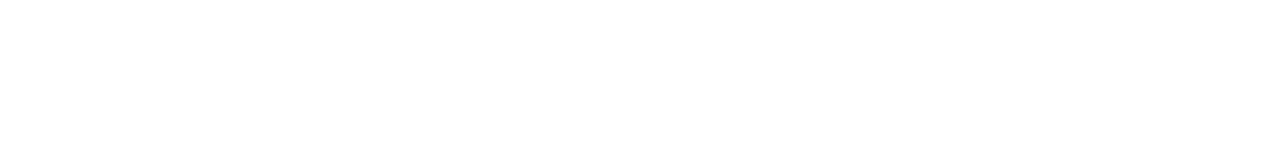
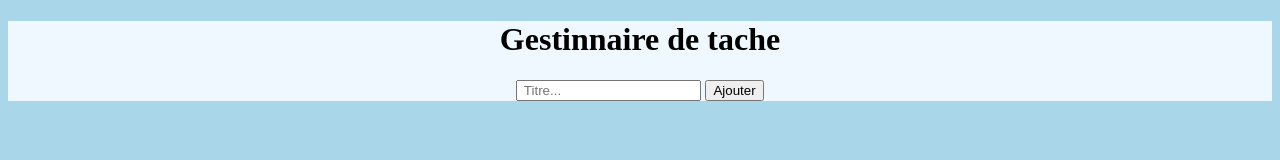
Before and after one commit to ltaaf/Groupe_4-New, a plain HTML site: page Projet gestionnaire des tâches- G4/index.html in a window 1280 px wide. Drawn offline with Linux system fonts and the light colour scheme.

Commit message:
debut gestionnaire

```diff
--- a/Projet gestionnaire des tâches- G4/index.html
+++ b/Projet gestionnaire des tâches- G4/index.html
@@ -18,6 +18,13 @@
 
 
 <!-- </div> -->
+<div class="header">
+    <h1> Gestinnaire de tache</h1>
+    <input type="text" placeholder=" Titre...">
+    <button type="submit">Ajouter</button>
+
+</div>
+
 
 <script src="script.js"></script>
 </body>
--- a/Projet gestionnaire des tâches- G4/style.css
+++ b/Projet gestionnaire des tâches- G4/style.css
@@ -1 +1,8 @@
 /* ici le code css  */
+body{
+background-color: #A9D7E9;
+}
+.header{
+    background-color: aliceblue;
+    text-align: center;
+}
```
Also changed, not shown: 1 other file.
